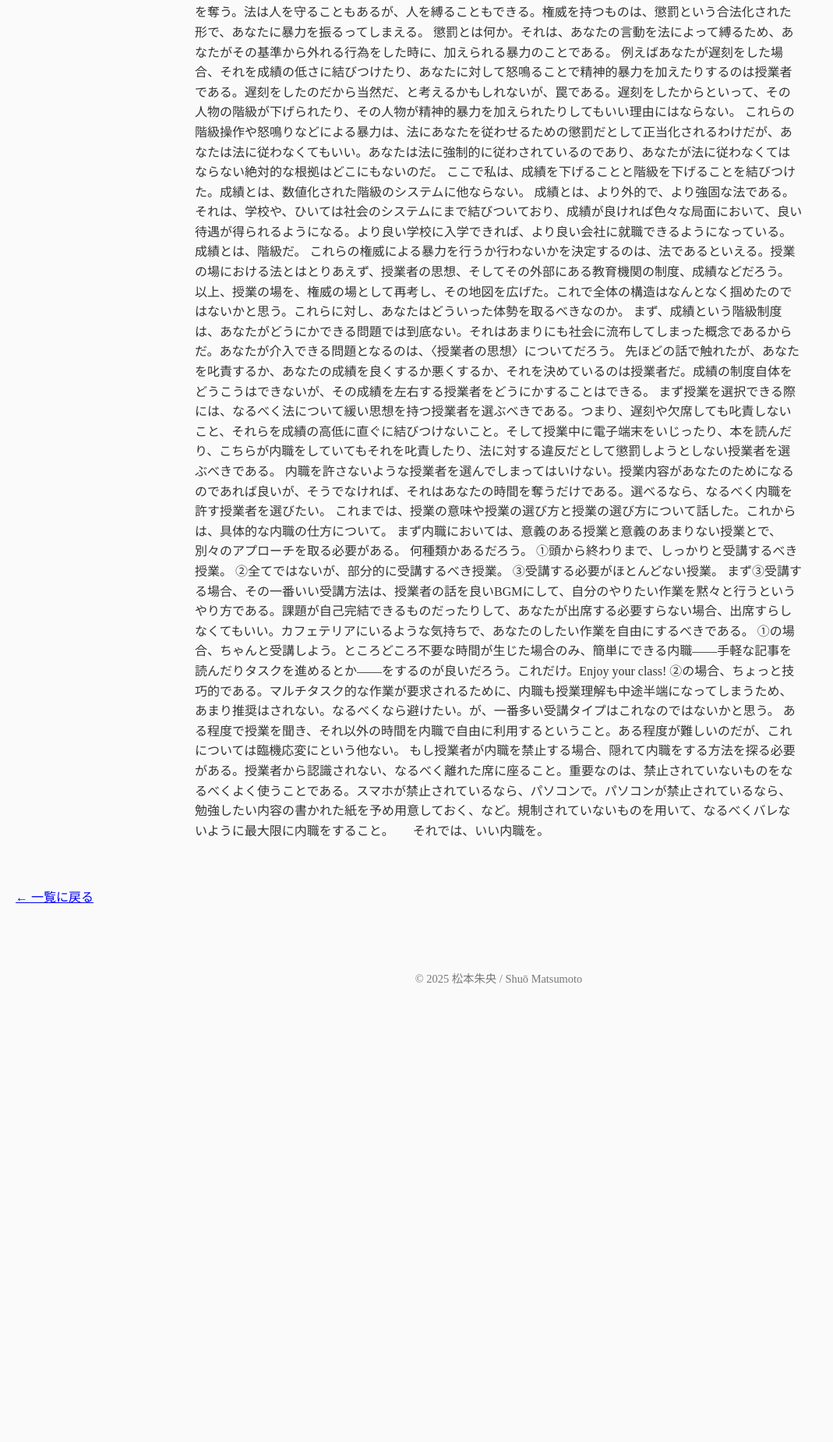
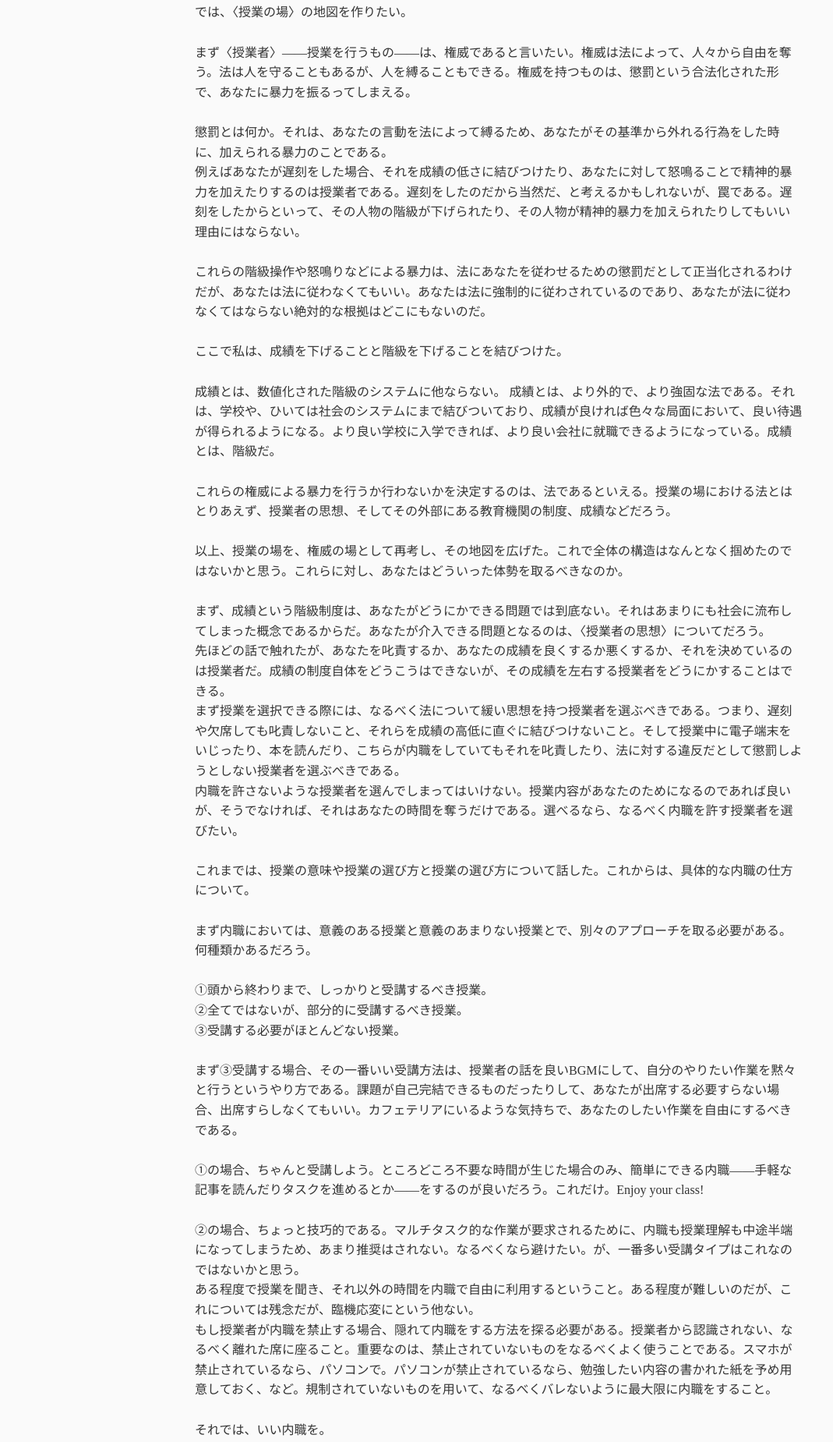
Before and after one commit to shuomatsumoto/shuomatsumoto, a plain HTML site: page text2.html in a window 1280 px wide. Shown: the part 396-2245 px from the top of the page at 78% size, without its empty margins (0-1069 px from the left). Before the commit the page ends 1683 px from the top, so only its background shows below. Drawn offline with Linux system fonts and the light colour scheme.

Commit message:
Update text2.html

```diff
--- a/text2.html
+++ b/text2.html
@@ -21,37 +21,83 @@
   <section class="text-article">
     <h2>内職の手引き</h2>
     <p>
-    授業というのはまず、テンポが悪い。テンポが悪いというのは、〈授業者〉の解説や説明の進め方、思想や進捗と、自分で実際に進めるときのそれとの間で齟齬が生じるということ。その齟齬が小さければいいが、そうでない授業の場合、内職は必須の技術となってくる。
+  授業というのはまず、テンポが悪い。テンポが悪いというのは、〈授業者〉の解説や説明の進め方、思想や進捗と、自分で実際に進めるときのそれとの間で齟齬が生じるということ。その齟齬が小さければいいが、そうでない授業の場合、内職は必須の技術となってくる。
     </p><br>
     <p>
 そこで、あなたにとって意義のない授業であれば、その授業を真面目に聞く必要はないと言いたい。
 授業はミニマルな権威であり、権威は利用してもいいが、それによって利用されるべきではない。内職とはミニマルなアナキズムの萌芽だろう。
 より柔軟な受講体勢を獲得することは、より柔軟な権力との調停方法を獲得することに他ならない。そういう実践の場として、授業の場を再考したい。
+    </p><br>
+    <p>
 では、〈授業の場〉の地図を作りたい。
+    </p><br>
+    <p>
 まず〈授業者〉——授業を行うもの——は、権威であると言いたい。権威は法によって、人々から自由を奪う。法は人を守ることもあるが、人を縛ることもできる。権威を持つものは、懲罰という合法化された形で、あなたに暴力を振るってしまえる。
+    </p><br>
+    <p>
 懲罰とは何か。それは、あなたの言動を法によって縛るため、あなたがその基準から外れる行為をした時に、加えられる暴力のことである。
+    </p>
+    <p>
 例えばあなたが遅刻をした場合、それを成績の低さに結びつけたり、あなたに対して怒鳴ることで精神的暴力を加えたりするのは授業者である。遅刻をしたのだから当然だ、と考えるかもしれないが、罠である。遅刻をしたからといって、その人物の階級が下げられたり、その人物が精神的暴力を加えられたりしてもいい理由にはならない。
+    </p><br>
+    <p>
 これらの階級操作や怒鳴りなどによる暴力は、法にあなたを従わせるための懲罰だとして正当化されるわけだが、あなたは法に従わなくてもいい。あなたは法に強制的に従わされているのであり、あなたが法に従わなくてはならない絶対的な根拠はどこにもないのだ。
-ここで私は、成績を下げることと階級を下げることを結びつけた。成績とは、数値化された階級のシステムに他ならない。
+    </p><br>
+    <p>
+ここで私は、成績を下げることと階級を下げることを結びつけた。</p><br>
+    <p>
+    成績とは、数値化された階級のシステムに他ならない。
 成績とは、より外的で、より強固な法である。それは、学校や、ひいては社会のシステムにまで結びついており、成績が良ければ色々な局面において、良い待遇が得られるようになる。より良い学校に入学できれば、より良い会社に就職できるようになっている。成績とは、階級だ。
+    </p><br>
+    <p>
 これらの権威による暴力を行うか行わないかを決定するのは、法であるといえる。授業の場における法とはとりあえず、授業者の思想、そしてその外部にある教育機関の制度、成績などだろう。
+    </p><br>
+    <p>
 以上、授業の場を、権威の場として再考し、その地図を広げた。これで全体の構造はなんとなく掴めたのではないかと思う。これらに対し、あなたはどういった体勢を取るべきなのか。
+    </p><br>
+    <p>
 まず、成績という階級制度は、あなたがどうにかできる問題では到底ない。それはあまりにも社会に流布してしまった概念であるからだ。あなたが介入できる問題となるのは、〈授業者の思想〉についてだろう。
+    </p>
+    <p>
 先ほどの話で触れたが、あなたを叱責するか、あなたの成績を良くするか悪くするか、それを決めているのは授業者だ。成績の制度自体をどうこうはできないが、その成績を左右する授業者をどうにかすることはできる。
+    </p>
+    <p>
 まず授業を選択できる際には、なるべく法について緩い思想を持つ授業者を選ぶべきである。つまり、遅刻や欠席しても叱責しないこと、それらを成績の高低に直ぐに結びつけないこと。そして授業中に電子端末をいじったり、本を読んだり、こちらが内職をしていてもそれを叱責したり、法に対する違反だとして懲罰しようとしない授業者を選ぶべきである。
+    </p>
+    <p>
 内職を許さないような授業者を選んでしまってはいけない。授業内容があなたのためになるのであれば良いが、そうでなければ、それはあなたの時間を奪うだけである。選べるなら、なるべく内職を許す授業者を選びたい。
+    </p><br>
+    <p>
 これまでは、授業の意味や授業の選び方と授業の選び方について話した。これからは、具体的な内職の仕方について。
-まず内職においては、意義のある授業と意義のあまりない授業とで、別々のアプローチを取る必要がある。
-何種類かあるだろう。
+    </p><br>
+    <p>
+まず内職においては、意義のある授業と意義のあまりない授業とで、別々のアプローチを取る必要がある。何種類かあるだろう。
+    </p><br>
+    <p>
 ①頭から終わりまで、しっかりと受講するべき授業。
+    </p>
+    <p>
 ②全てではないが、部分的に受講するべき授業。
+    </p>
+    <p>
 ③受講する必要がほとんどない授業。
+    </p><br>
+    <p>
 まず③受講する場合、その一番いい受講方法は、授業者の話を良いBGMにして、自分のやりたい作業を黙々と行うというやり方である。課題が自己完結できるものだったりして、あなたが出席する必要すらない場合、出席すらしなくてもいい。カフェテリアにいるような気持ちで、あなたのしたい作業を自由にするべきである。
+    </p><br>
+    <p>
 ①の場合、ちゃんと受講しよう。ところどころ不要な時間が生じた場合のみ、簡単にできる内職——手軽な記事を読んだりタスクを進めるとか——をするのが良いだろう。これだけ。Enjoy your class!
+    </p><br>
+    <p>
 ②の場合、ちょっと技巧的である。マルチタスク的な作業が要求されるために、内職も授業理解も中途半端になってしまうため、あまり推奨はされない。なるべくなら避けたい。が、一番多い受講タイプはこれなのではないかと思う。
-ある程度で授業を聞き、それ以外の時間を内職で自由に利用するということ。ある程度が難しいのだが、これについては臨機応変にという他ない。
+    </p>
+    <p>
+ある程度で授業を聞き、それ以外の時間を内職で自由に利用するということ。ある程度が難しいのだが、これについては残念だが、臨機応変にという他ない。
+    </p>
+    <p>
 もし授業者が内職を禁止する場合、隠れて内職をする方法を探る必要がある。授業者から認識されない、なるべく離れた席に座ること。重要なのは、禁止されていないものをなるべくよく使うことである。スマホが禁止されているなら、パソコンで。パソコンが禁止されているなら、勉強したい内容の書かれた紙を予め用意しておく、など。規制されていないものを用いて、なるべくバレないように最大限に内職をすること。
-
+    </p><br>
+    <p>
 それでは、いい内職を。
     </p>
   </section>
```
